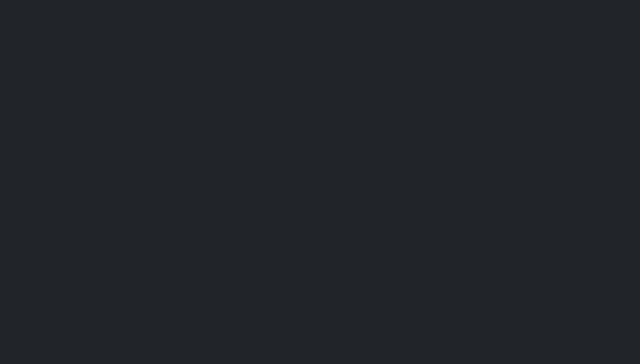
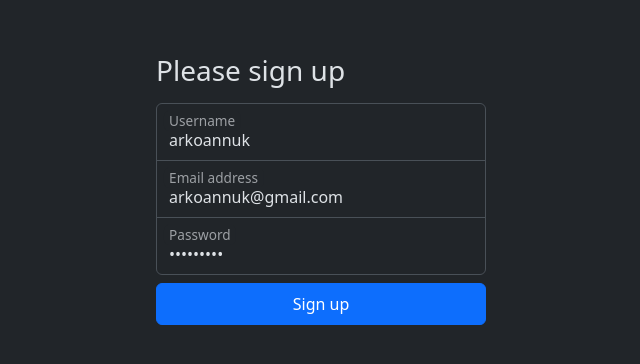
Before and after one commit to arkoannuk/arko-playlists, a Vue app: page /signup in a window 1280 px wide. Before the commit this address had no page. Shown: the part 198-562 px from the top of the page, without its empty margins (319-959 px from the left). Built offline with nearby package versions, Linux system fonts and the light colour scheme.

Commit message:
Feature: signout page UI and logic

```diff
--- a/src/composables/useSignup.js
+++ b/src/composables/useSignup.js
@@ -21,7 +21,7 @@ async function signup(email, password, displayName) {
   } catch (err) {
     console.log(err.message)
     error.value = err.message
-    isPending.value = true
+    isPending.value = false
   }
 }
 
--- a/src/router/index.js
+++ b/src/router/index.js
@@ -1,6 +1,7 @@
 import { createRouter, createWebHistory } from 'vue-router'
 import HomeView from '../views/HomeView.vue'
 import LoginView from '../views//auth/LoginView.vue'
+import SignupView from '../views//auth/SignupView.vue'
 
 const router = createRouter({
   history: createWebHistory(import.meta.env.BASE_URL),
@@ -14,6 +15,11 @@ const router = createRouter({
       path: '/login',
       name: 'Login',
       component: LoginView
+    },
+    {
+      path: '/signup',
+      name: 'Signup',
+      component: SignupView
     }
   ]
 })
--- /dev/null
+++ b/src/views/auth/SignupView.vue
@@ -0,0 +1,93 @@
+<template>
+  <div class="vh-100 container d-flex justify-content-center align-items-center">
+    <main class="form-signin w-100">
+      <form @submit.prevent="handleSubmit">
+        <h1 class="h3 mb-3 fw-normal">Please sign up</h1>
+        <div class="form-floating">
+          <input
+            type="text"
+            class="form-control"
+            id="signupUsername"
+            placeholder=""
+            v-model="username"
+          />
+          <label for="signupUsername">Username</label>
+        </div>
+        <div class="form-floating">
+          <input
+            type="email"
+            class="form-control"
+            id="signupEmail"
+            placeholder=""
+            v-model="email"
+          />
+          <label for="signupEmail">Email address</label>
+        </div>
+        <div class="form-floating">
+          <input
+            type="password"
+            class="form-control mb-2"
+            id="signupPassword"
+            placeholder=""
+            v-model="password"
+          />
+          <label for="signupPassword">Password</label>
+        </div>
+        <button class="btn btn-primary w-100 py-2" type="submit" v-if="!isPending">
+          Sign up
+        </button>
+        <button
+          class="btn btn-primary w-100 py-2 disabled"
+          type="submit"
+          v-if="isPending"
+        >
+          Loading
+        </button>
+
+        <div class="text-center form-text text-danger user-select-none" role="alert">
+          {{ errorText }}
+        </div>
+      </form>
+    </main>
+  </div>
+</template>
+
+<script setup>
+import useSignup from '@/composables/useSignup'
+import { ref } from 'vue'
+
+const errorText = ref(' ')
+const username = ref('arkoannuk')
+const email = ref('arkoannuk@gmail.com')
+const password = ref('arkoannuk')
+const { error, isPending, signup } = useSignup()
+
+async function handleSubmit() {
+  await signup(email.value, password.value, username.value)
+  if (!error.value) {
+    errorText.value = ' '
+    console.log('user signed up')
+  } else {
+    errorText.value = error.value
+  }
+}
+</script>
+
+<style scoped>
+.form-signin {
+  max-width: 330px;
+}
+.form-signin input[type='text'] {
+  margin-bottom: -1px;
+  border-bottom-right-radius: 0;
+  border-bottom-left-radius: 0;
+}
+.form-signin input[type='email'] {
+  margin-bottom: -1px;
+  border-radius: 0;
+}
+.form-signin input[type='password'] {
+  border-top-left-radius: 0;
+  border-top-right-radius: 0;
+}
+</style>
```
